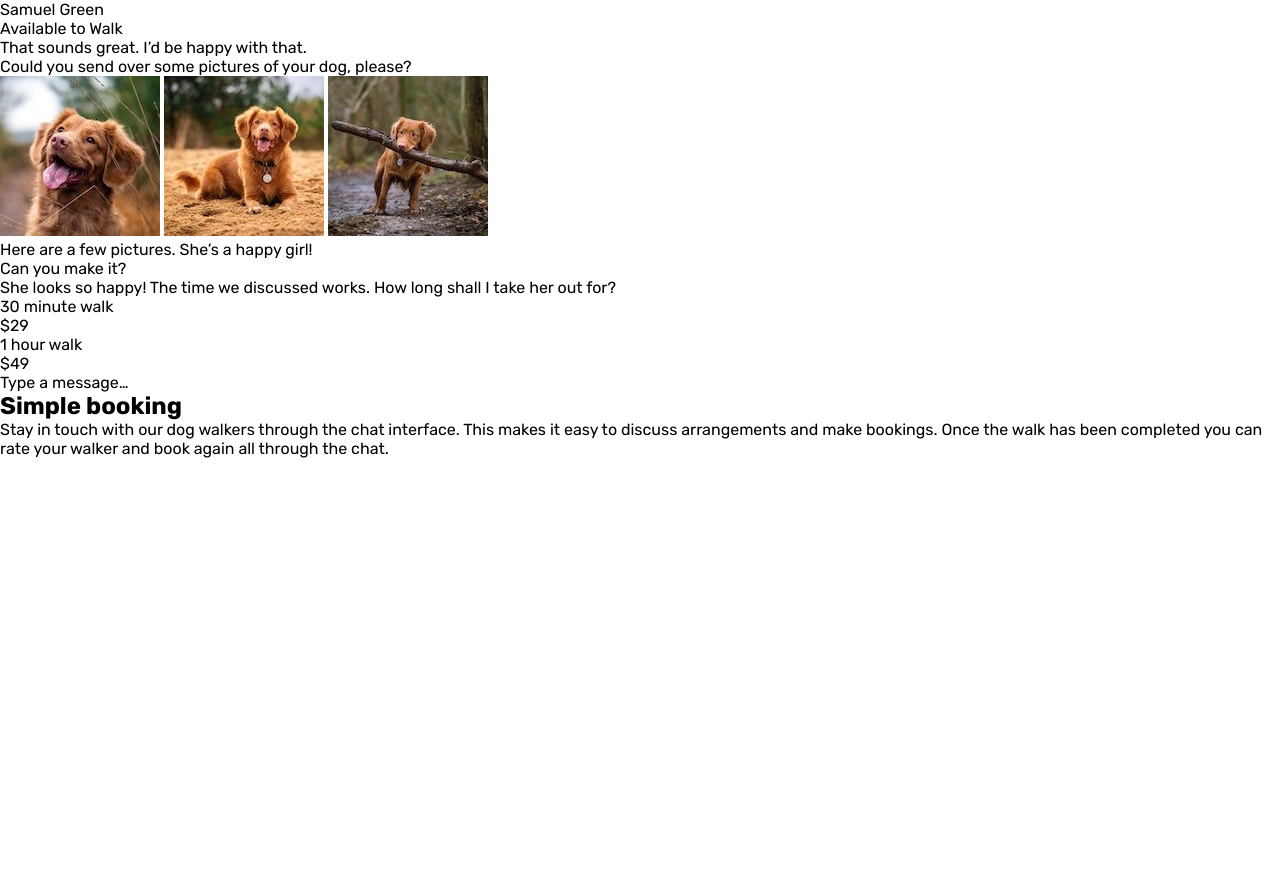
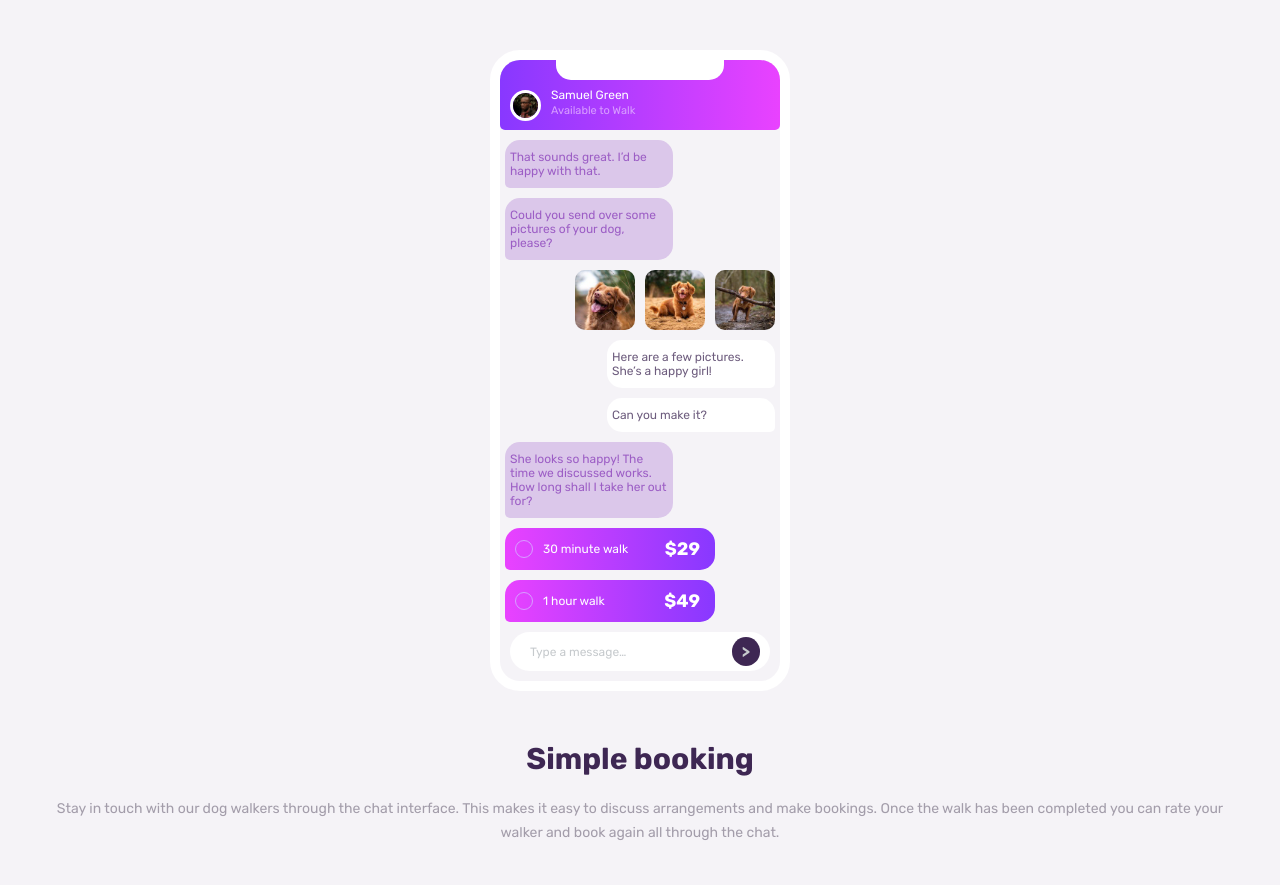
Before and after one commit to Manchestnut/app-illustration, a plain HTML site: page index.html in a window 1280 px wide. Before the commit the page ends 800 px from the top, so only its background shows below. Drawn offline with Linux system fonts and the light colour scheme.

Commit message:
first day

```diff
--- a/index.html
+++ b/index.html
@@ -21,7 +21,9 @@
   <body>
     <section class="phone">
       <header>
-        <p>Samuel Green</p>
+        <div class="notch"></div>
+        <img src="images/avatar.jpg" />
+        <p class="name">Samuel Green</p>
         <p class="sub-text">Available to Walk</p>
       </header>
       <div class="convo convo-left" id="convo-1">
@@ -30,31 +32,37 @@
       <div class="convo convo-left" id="convo-2">
         <p>Could you send over some pictures of your dog, please?</p>
       </div>
-      <span class="convo convo-right" id="img">
+      <div id="pics">
         <img src="images/dog-image-1.jpg" />
         <img src="images/dog-image-2.jpg" />
         <img src="images/dog-image-3.jpg" />
-      </span>
+      </div>
       <div class="convo convo-right" id="convo-3">
         <p>Here are a few pictures. She’s a happy girl!</p>
       </div>
       <div class="convo convo-right" id="convo-4">
         <p>Can you make it?</p>
       </div>
+
       <div class="convo convo-left" id="convo-5">
         <p>
           She looks so happy! The time we discussed works. How long shall I take
           her out for?
         </p>
       </div>
-      <div class="convo-left convo-choice" id="choice-1">
-        <p>30 minute walk</p>
+      <div class="convo-choice" id="choice-1">
+        <span class="circle"></span>
+        <span class="text">30 minute walk</span>
         <span class="strong">$29</span>
       </div>
-      <p>1 hour walk</p>
-      <span class="strong">$49</span>
+      <div class="convo-choice" id="choice-2">
+        <span class="circle"></span>
+        <span class="text">1 hour walk</span>
+        <span class="strong">$49</span>
+      </div>
       <div class="text-input">
-        <p class="sub-text">Type a message…</p>
+        <span class="sub-text">Type a message…</span
+        ><span id="button">&gt</span>
       </div>
     </section>
     <section class="info">
--- a/styles/style.css
+++ b/styles/style.css
@@ -7,6 +7,188 @@
 
 body {
   font-family: "Rubik", sans-serif;
+  font-size: 12px;
+  background: #f5f3f7;
+}
+
+/**Phone**/
+.phone {
+  max-width: 300px;
+  min-width: 250px;
+  border: 10px solid white;
+  border-radius: 30px;
+  margin: auto;
+  margin-block: 50px;
+  /**Header**/
+  /**Chat**/
+}
+
+.phone header {
+  background-image: -webkit-gradient(linear, left top, right top, from(#8838ff), to(#e942ff));
+  background-image: linear-gradient(to right, #8838ff, #e942ff);
+  border-radius: 20px 20px 5px 5px;
+  padding-bottom: 5px;
+}
+
+.phone header .name {
+  color: white;
+  padding-top: 8px;
+  padding-bottom: 2px;
+}
+
+.phone header .sub-text {
+  font-size: 11px;
+  padding-bottom: 8px;
+  color: #d89eff;
+}
+
+.phone header p {
+  margin-left: 10px;
+}
+
+.phone header .notch {
+  background: white;
+  height: 20px;
+  width: 60%;
+  border-radius: 0 0 15px 15px;
+  margin: auto;
+}
+
+.phone header img {
+  width: 31px;
+  border-radius: 50%;
+  float: left;
+  margin: 10px;
+  border: solid white;
+}
+
+.phone .convo {
+  padding: 10px 5px;
+  border-radius: 15px 15px 15px 5px;
+  margin: 10px 5px;
+  max-width: 60%;
+}
+
+.phone .convo-left {
+  color: #9c5ec5;
+  background: #dbc7ea;
+}
+
+.phone #pics img {
+  width: 60px;
+  border-radius: 10px;
+  margin: 0 5px;
+}
+
+.phone #pics {
+  display: -webkit-box;
+  display: -ms-flexbox;
+  display: flex;
+  -webkit-box-orient: horizontal;
+  -webkit-box-direction: normal;
+      -ms-flex-direction: row;
+          flex-direction: row;
+  -webkit-box-pack: end;
+      -ms-flex-pack: end;
+          justify-content: flex-end;
+}
+
+.phone .convo-right {
+  color: #6e5d7e;
+  background: white;
+  border-radius: 15px 15px 5px 15px;
+  margin-left: auto;
+}
+
+.phone .convo-choice {
+  border-radius: 15px 15px 15px 5px;
+  padding: 10px;
+  margin-bottom: 10px;
+  font-size: 12px;
+  color: white;
+  max-width: 75%;
+  display: -webkit-box;
+  display: -ms-flexbox;
+  display: flex;
+  margin-left: 5px;
+}
+
+.phone .convo-choice .circle {
+  display: inline-block;
+  border: 1px solid #d89eff;
+  border-radius: 50%;
+  width: 18px;
+  height: 18px;
+  display: -webkit-inline-box;
+  display: -ms-inline-flexbox;
+  display: inline-flex;
+  -ms-flex-item-align: center;
+      align-self: center;
+}
+
+.phone .convo-choice .strong {
+  font-weight: 700;
+  font-size: 18px;
+  margin-right: 5px;
+  margin-left: auto;
+}
+
+.phone .convo-choice .text {
+  display: -webkit-inline-box;
+  display: -ms-inline-flexbox;
+  display: inline-flex;
+  -ms-flex-item-align: center;
+      align-self: center;
+  margin-inline: 10px;
+}
+
+.phone #choice-1,
+.phone #choice-2 {
+  background: -webkit-gradient(linear, right top, left top, from(#8838ff), to(#e942ff));
+  background: linear-gradient(to left, #8838ff, #e942ff);
+}
+
+.phone .text-input {
+  padding: 5px 10px;
+  background: white;
+  border-radius: 30px;
+  color: #c6cacd;
+  margin: 10px;
+  display: -webkit-box;
+  display: -ms-flexbox;
+  display: flex;
+  -webkit-box-align: center;
+      -ms-flex-align: center;
+          align-items: center;
+}
+
+.phone .text-input .sub-text {
+  font-size: 12px;
+  margin-left: 10px;
+}
+
+.phone .text-input #button {
+  margin-left: auto;
+  background: #3e2753;
+  padding: 5px 10px;
+  border-radius: 50%;
   font-size: 16px;
+  font-weight: 700;
+}
+
+.info h1 {
+  text-align: center;
+  font-size: 30px;
+  color: #3e2753;
+  padding-bottom: 20px;
+}
+
+.info p {
+  margin-inline: 40px;
+  text-align: center;
+  font-size: 14px;
+  color: #a39daa;
+  line-height: 1.5rem;
+  padding-bottom: 40px;
 }
 /*# sourceMappingURL=style.css.map */
```
